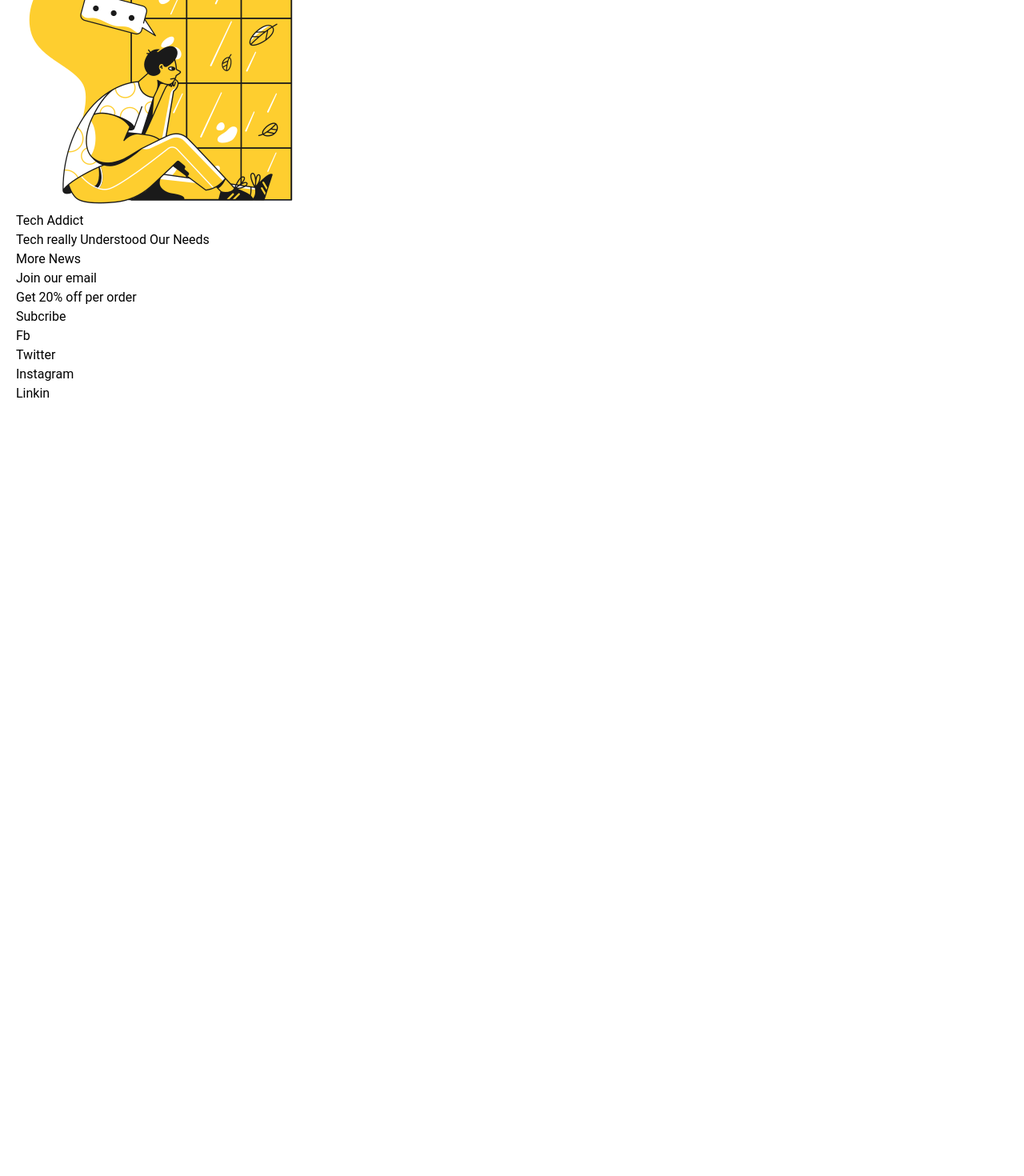
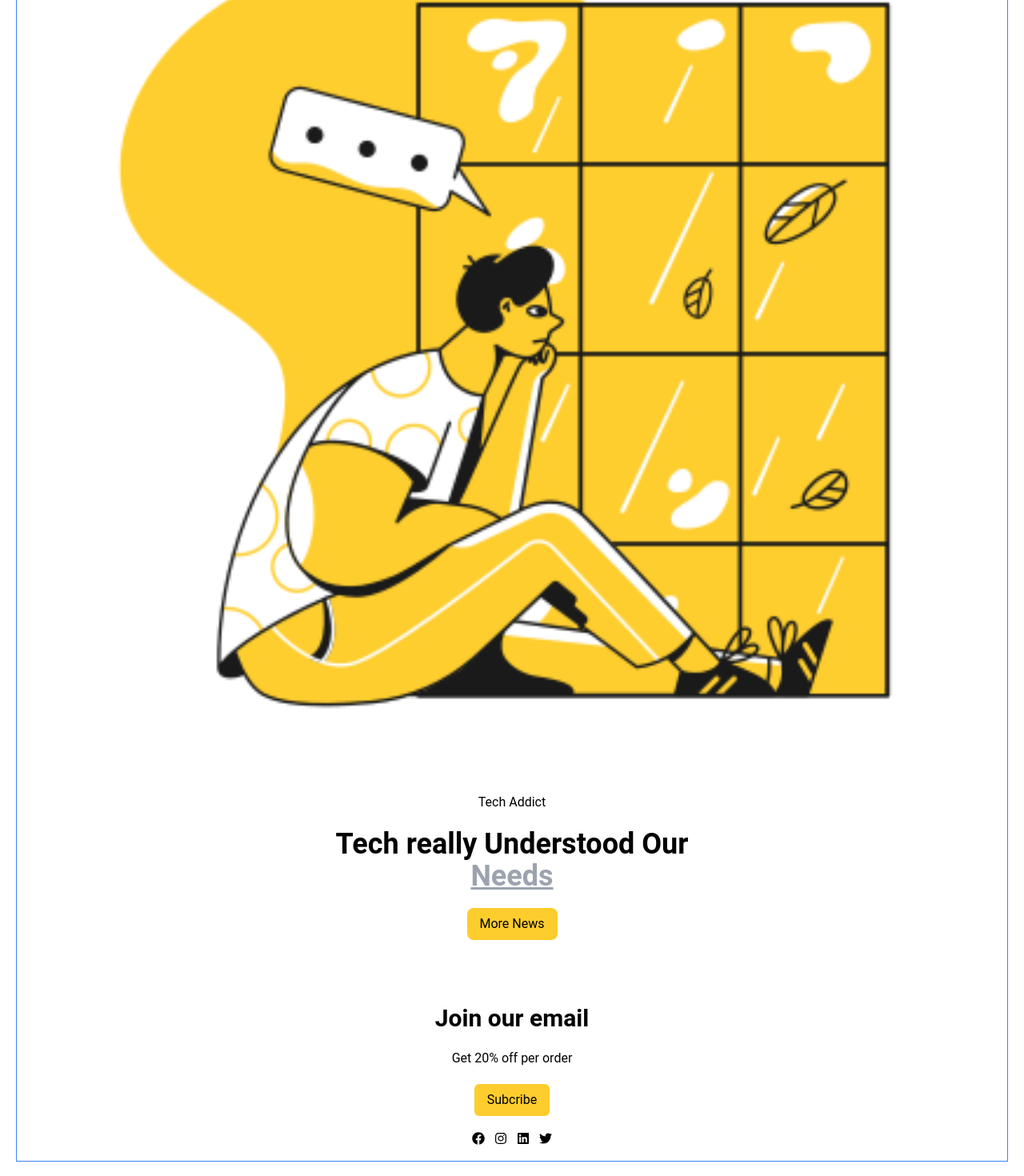
Before and after one commit to Satria-WS/marketing-ver1, a React (Create React App) app: page / in a window 1280 px wide. Shown: the part 4200-5670 px from the top of the page at 80% size. Before the commit the page ends 4724 px from the top, so only its background shows below. Built offline with nearby package versions, Linux system fonts and the light colour scheme.

Commit message:
adding motion button on div

```diff
--- a/src/components/Section.jsx
+++ b/src/components/Section.jsx
@@ -1,30 +1,98 @@
-import image_4 from "../assets/image/4.png"
+import { motion } from "framer-motion";
+import image_4 from "../assets/image/4.png";
+import { FaFacebook, FaInstagram, FaLinkedin, FaTwitter } from "react-icons/fa";
 
 const Section = () => {
   return (
-    <div>
+    <div className="container border border-blue-500">
+      {/* image */}
+      <motion.div
+        initial={{ opacity: 0, x: 100 }}
+        whileInView={{ opacity: 1, x: 0 }}
+        transition={{ duration: 0.5, delay: 0.2 }}
+      >
+        <img
+          className="w-full max-w-[550x] "
+          src={image_4}
+          alt="orang-ngelamun"
+        />
+      </motion.div>
+
+      {/* section-1 */}
+      <motion.div
+        variants={{
+          initial: {
+            y: 50,
+            opacity: 0,
+          },
+          animate: {
+            y: 0,
+            opacity: 1,
+            transition: {
+              duration: 0.5,
+              delay: 0.4,
+            },
+          },
+        }}
+        initial="initial"
+        whileInView="animate"
+        className="flex flex-col justify-center items-center py-20 px-10 space-y-5"
+      >
+        <p>Tech Addict</p>
+        <h1 className="text-4xl text-center font-semibold">
+          Tech really Understood Our
+          <span className="text-gray-400 font-semibold underline block">
+            Needs
+          </span>
+        </h1>
+        <button className="bg-primary hover:bg-black hover:text-white py-2 px-4 rounded-lg duration-300">
+          More News
+        </button>
+      </motion.div>
+      {/* section-2 */}
+      <motion.div
+        variants={{
+          initial: {
+            y: 50,
+            opacity: 0,
+          },
+          animate: {
+            y: 0,
+            opacity: 1,
+            transition: {
+              duration: 0.5,
+              delay: 0.8,
+            },
+          },
+        }}
+        initial="initial"
+        whileInView="animate"
+        className="flex flex-col justify-center items-center space-y-5"
+      >
+        <h2 className="text-3xl font-semibold">Join our email</h2>
+        <p>Get 20% off per order</p>
+        <button className="bg-primary hover:bg-black hover:text-white py-2 px-4 rounded-md duration-700">
+          Subcribe
+        </button>
+      </motion.div>
       <div>
-        <img src={image_4} alt="orang-ngelamun"/>
-      </div>
-      <div>
-        <p>Tech Addict</p>
-        <h1>Tech really Understood Our Needs</h1>
-        <button>More News</button>
-      </div>
-      <div>
-        <h1>Join our email</h1>
-        <p>Get 20% off per order</p>
-        <button>Subcribe</button>
-      </div>
-      <div>
-        <ul>
-          <li>Fb</li>
-          <li>Twitter</li>
-          <li>Instagram</li>
-          <li>Linkin</li>
+        {/* secton-icon */}
+        <ul className="flex space-x-3 justify-center py-5">
+          <li>
+            <FaFacebook />
+          </li>
+          <li>
+            <FaInstagram />
+          </li>
+          <li>
+            <FaLinkedin />
+          </li>
+          <li>
+            <FaTwitter />
+          </li>
         </ul>
       </div>
     </div>
-  )
-}
-export default Section
+  );
+};
+export default Section;
```
